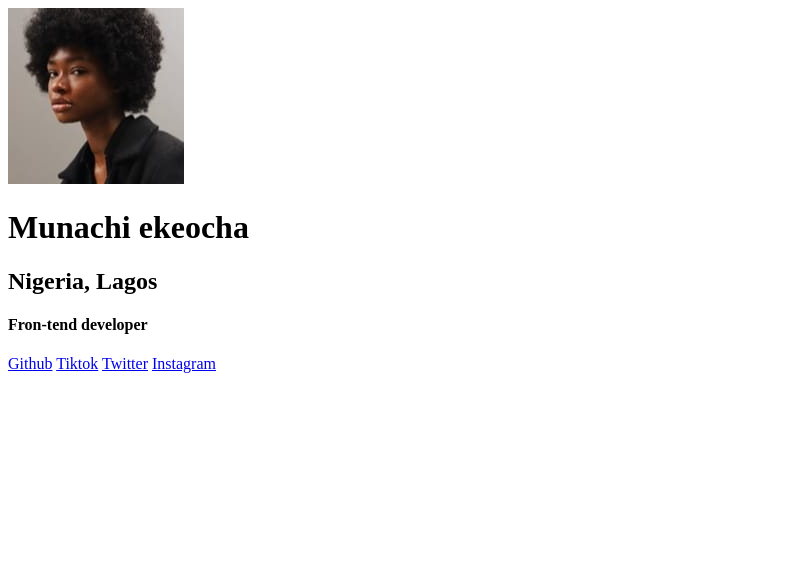
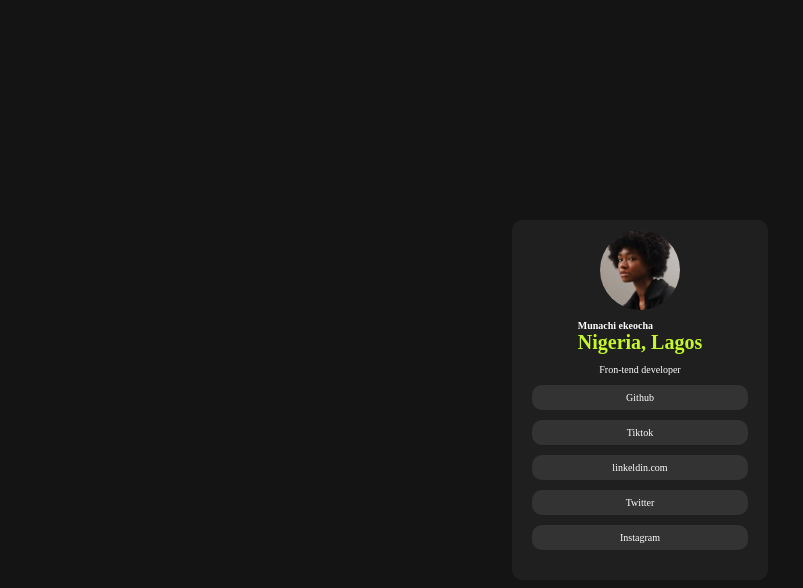
Before and after one commit to munachimsoekeocha102-spec/social-profile-link, a plain HTML site: page index.html in a window 1280 px wide. Shown: the whole page, without its empty margins (0-803 px from the left). Drawn offline with Linux system fonts and the light colour scheme.

Commit message:
i completed a html project and worked on css

```diff
--- a/CSS/Style.css
+++ b/CSS/Style.css
@@ -0,0 +1,100 @@
+* {
+    margin: 0;
+    padding: 0;
+    box-sizing: border-box;
+}
+
+:root {
+    --Green: hsl(75, 94%, 57%);
+
+    --White: hsl(0, 0%, 100%);
+
+    --Grey-700: hsl(0, 0%, 20%);
+    --Grey-800: hsl(0, 0%, 12%);
+    --Grey-900: hsl(0, 0%, 8%);
+}
+
+body {
+    background-color: var(--Grey-900);
+    height: 100vh;
+    display: flex;
+    justify-content: center;
+    align-items: center;
+}
+
+#container {
+    /*border: 2px solid green;*/
+    width: 20%;
+    background-color: var(--Grey-800);
+    border-radius: 10px;
+   padding: 20px;
+   padding: 10px 20px 30px;
+
+    display: flex;
+    flex-direction: column;
+    align-items: center;
+    gap: 10px;
+}
+
+#container img {
+   border-radius: 50%;
+    width: 80px;
+    height: 80px;
+}
+
+.identity {
+    /*border: 2px solid red display flex;*/
+    flex-direction: column;
+    align-items: center;
+    gap: 5px;
+
+}
+
+.identity h3 {
+    color: var(--White);
+    font-size: 10px;
+}
+
+.identity h5 {
+    color: var(--Green);
+    font-size: 20px;
+}
+
+#container p{
+    color: var(--White);
+    font-size: 10px;
+   /* border: 2px solid yellow;*/
+    width: 100%;
+    text-align: center;
+}
+
+.links{
+   /* border: 2px solid pink;*/
+    width: 100%;
+    display: flex;
+    flex-direction: column;
+    align-items: center;
+    gap: 10px;
+}
+
+.links a {
+    text-decoration: none;
+    width: 100%;
+    color:white;
+    /* border:2px solid orange; */
+    text-align: center;
+    background-color: var(--Grey-700);
+    font-size: 10px;
+    padding: 7px;
+    border-radius: 10px;
+}
+
+.links a:hover {
+    background-color: green;
+    color: var(--White);
+
+}
+
+#container p:hover{
+    background-color: green;
+}
--- a/index.html
+++ b/index.html
@@ -4,24 +4,29 @@
 <head>
     <meta charset="UTF-8">
     <meta name="viewport" content="width=device-width, initial-scale=1.0">
+    <link rel="stylesheet" href="/CSS/Style.css">
     <title> Social links profile</title>
 </head>
 
 <body>
-    <main>
+    <main id="container">
         <img src="/Resources/assets/images/avatar-jessica.jpeg" alt="">
 
-            <h1>Munachi ekeocha</h1>
+        <div class="identity">
+            <h3>Munachi ekeocha</h3>
 
-            <h2>Nigeria, Lagos</h2>
+            <h5>Nigeria, Lagos</h5>
+        </div>
+        <p>Fron-tend developer</p>
 
-            <h4>Fron-tend developer</h4>
+        <div class="links">
 
             <a href="https://github.com/munachimsoekeocha102-spec">Github</a>
             <a href="https://www.tiktok.com/@_munach1">Tiktok</a>
-            <a href=""></a>
+            <a href="">linkeldin.com</a>
             <a href="https://x.com/dfw_pabl0">Twitter</a>
-            <a href="https://www.instagram.com/dfw_pabl0/">Instagram</a>
+            <a href="https://www.instagram.com/dfw_pabl0/" target blank>Instagram</a>
+        </div>
     </main>
 </body>
 
```
